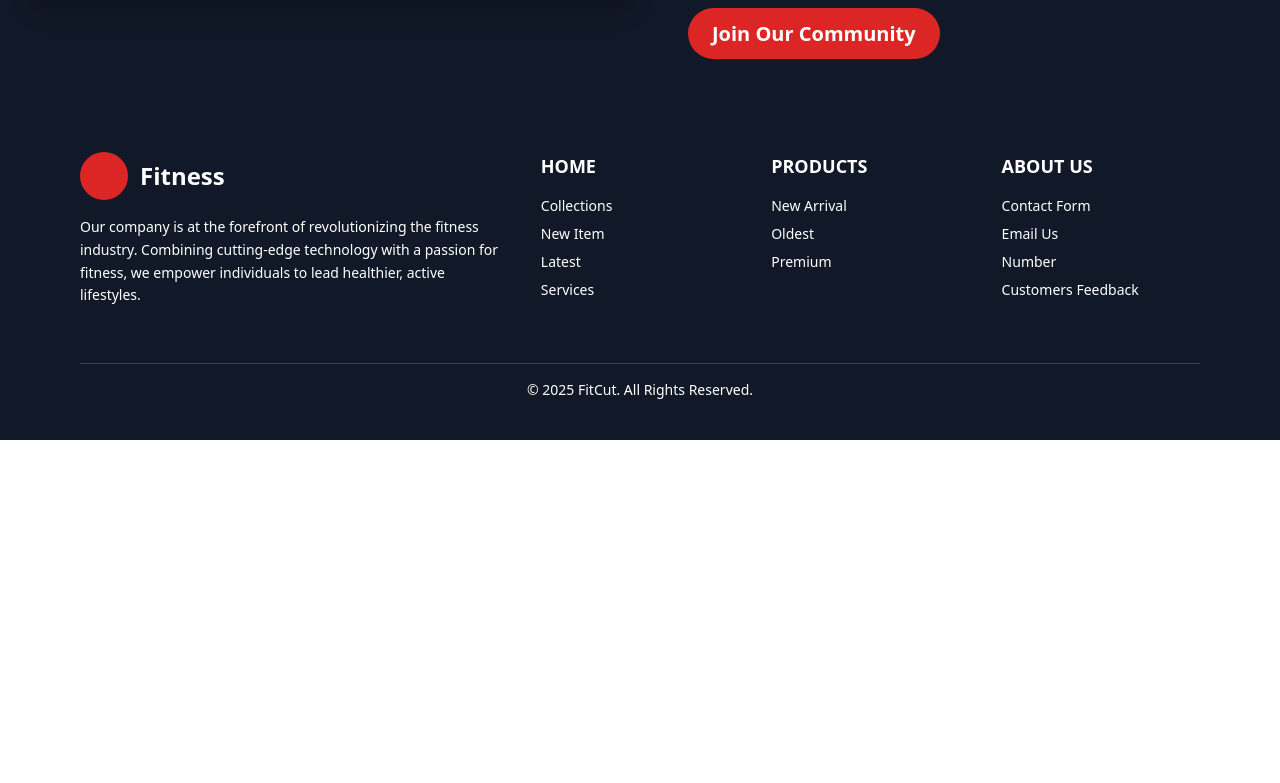
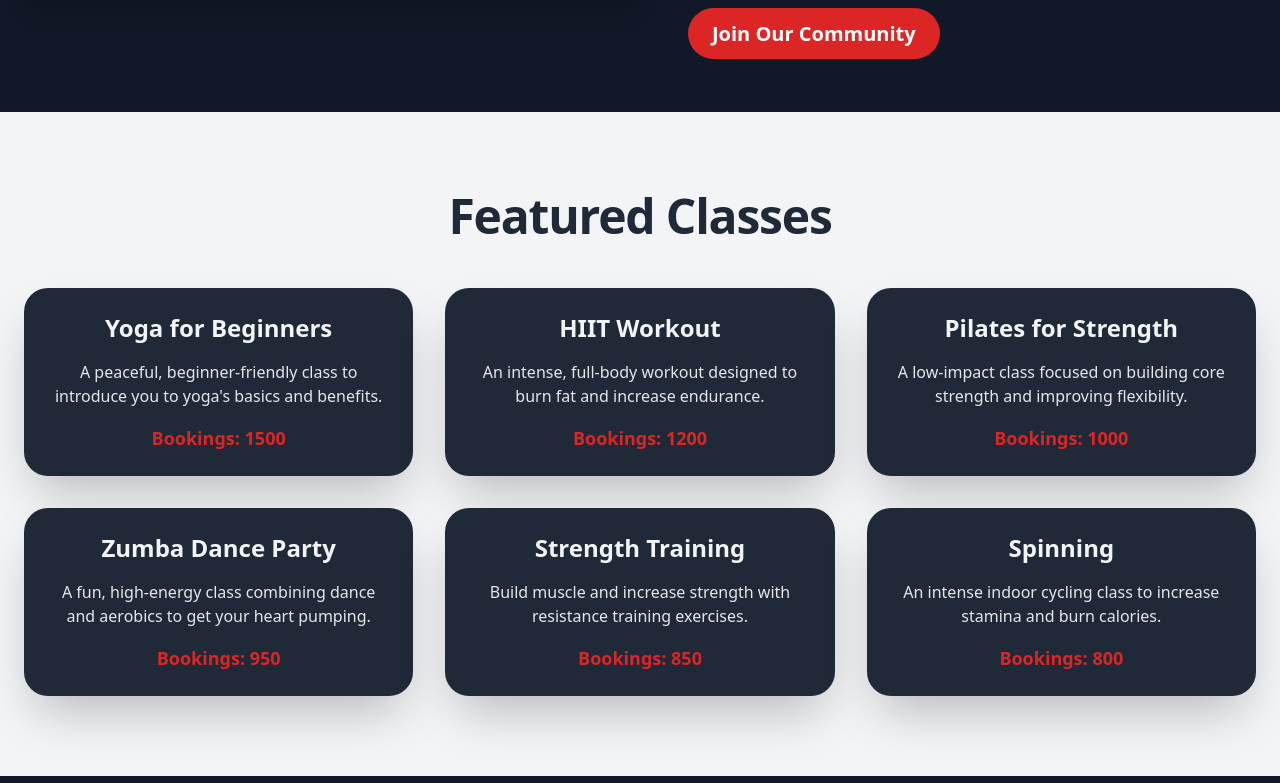
Before and after one commit to rathininfo/active-haven-client, a React (Vite) app: page / in a window 1280 px wide. Shown: the part 1797-2580 px from the top of the page. Before the commit the page ends 2237 px from the top, so only its background shows below. Built offline with nearby package versions, Linux system fonts and the light colour scheme.

Commit message:
completed Featured Classes component

```diff
--- /dev/null
+++ b/src/Pages/Home/FeaturedClasses/FeaturedClasses.jsx
@@ -0,0 +1,72 @@
+import React from "react";
+
+const FeaturedClasses = () => {
+  const classes = [
+    {
+      title: "Yoga for Beginners",
+      description:
+        "A peaceful, beginner-friendly class to introduce you to yoga's basics and benefits.",
+      bookings: 1500,
+    },
+    {
+      title: "HIIT Workout",
+      description:
+        "An intense, full-body workout designed to burn fat and increase endurance.",
+      bookings: 1200,
+    },
+    {
+      title: "Pilates for Strength",
+      description:
+        "A low-impact class focused on building core strength and improving flexibility.",
+      bookings: 1000,
+    },
+    {
+      title: "Zumba Dance Party",
+      description:
+        "A fun, high-energy class combining dance and aerobics to get your heart pumping.",
+      bookings: 950,
+    },
+    {
+      title: "Strength Training",
+      description:
+        "Build muscle and increase strength with resistance training exercises.",
+      bookings: 850,
+    },
+    {
+      title: "Spinning",
+      description:
+        "An intense indoor cycling class to increase stamina and burn calories.",
+      bookings: 800,
+    },
+  ];
+
+  return (
+    <section className="bg-gradient-to-r from-gray-100 via-gray-100 to-gray-100 py-20">
+      <div className="container mx-auto px-6 text-center">
+        <h2 className="text-5xl font-semibold text-gray-800 mb-12 tracking-tight">
+          Featured Classes
+        </h2>
+        <div className="grid grid-cols-1 md:grid-cols-2 lg:grid-cols-3 gap-8">
+          {classes.map((classItem, index) => (
+            <div
+              key={index}
+              className="bg-gray-800 p-6 rounded-3xl shadow-2xl transition-all hover:scale-105 hover:shadow-xl duration-300 ease-in-out"
+            >
+              <h3 className="text-2xl font-semibold text-gray-100 mb-4">
+                {classItem.title}
+              </h3>
+              <p className="text-gray-200 mb-4">{classItem.description}</p>
+              <div className="flex items-center justify-center">
+                <span className="text-lg font-semibold text-red-600 text-center">
+                  Bookings: {classItem.bookings}
+                </span>
+              </div>
+            </div>
+          ))}
+        </div>
+      </div>
+    </section>
+  );
+};
+
+export default FeaturedClasses;
--- a/src/Pages/Home/Home.jsx
+++ b/src/Pages/Home/Home.jsx
@@ -2,6 +2,7 @@ import React from "react";
 import Banner from "./Banner/Banner";
 import Featured from "./Featured/Featured";
 import About from "./About/About";
+import FeaturedClasses from "./FeaturedClasses/FeaturedClasses";
 
 const Home = () => {
   return (
@@ -9,6 +10,7 @@ const Home = () => {
       <Banner></Banner>
       <Featured></Featured>
       <About></About>
+      <FeaturedClasses></FeaturedClasses>
     </div>
   );
 };
```
